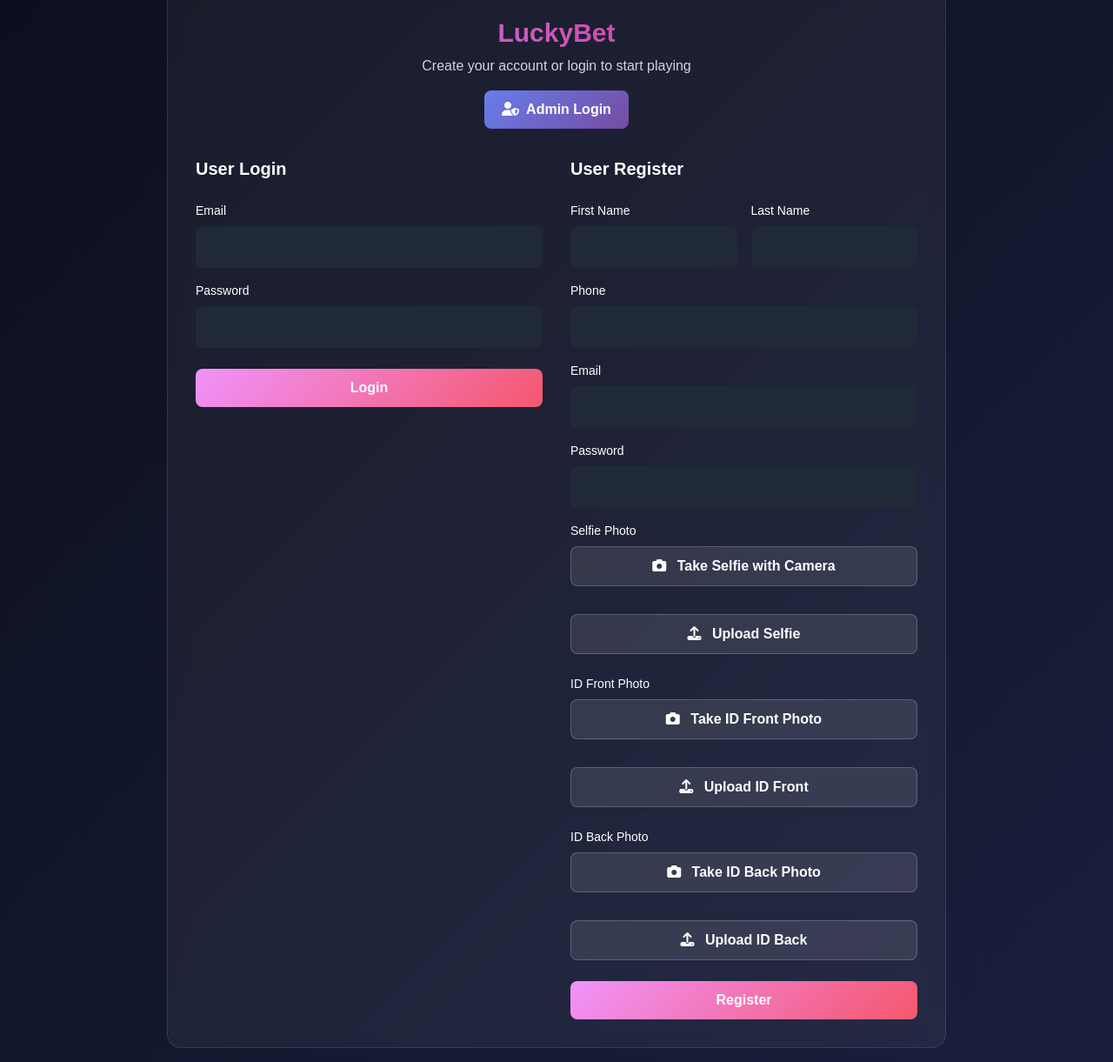
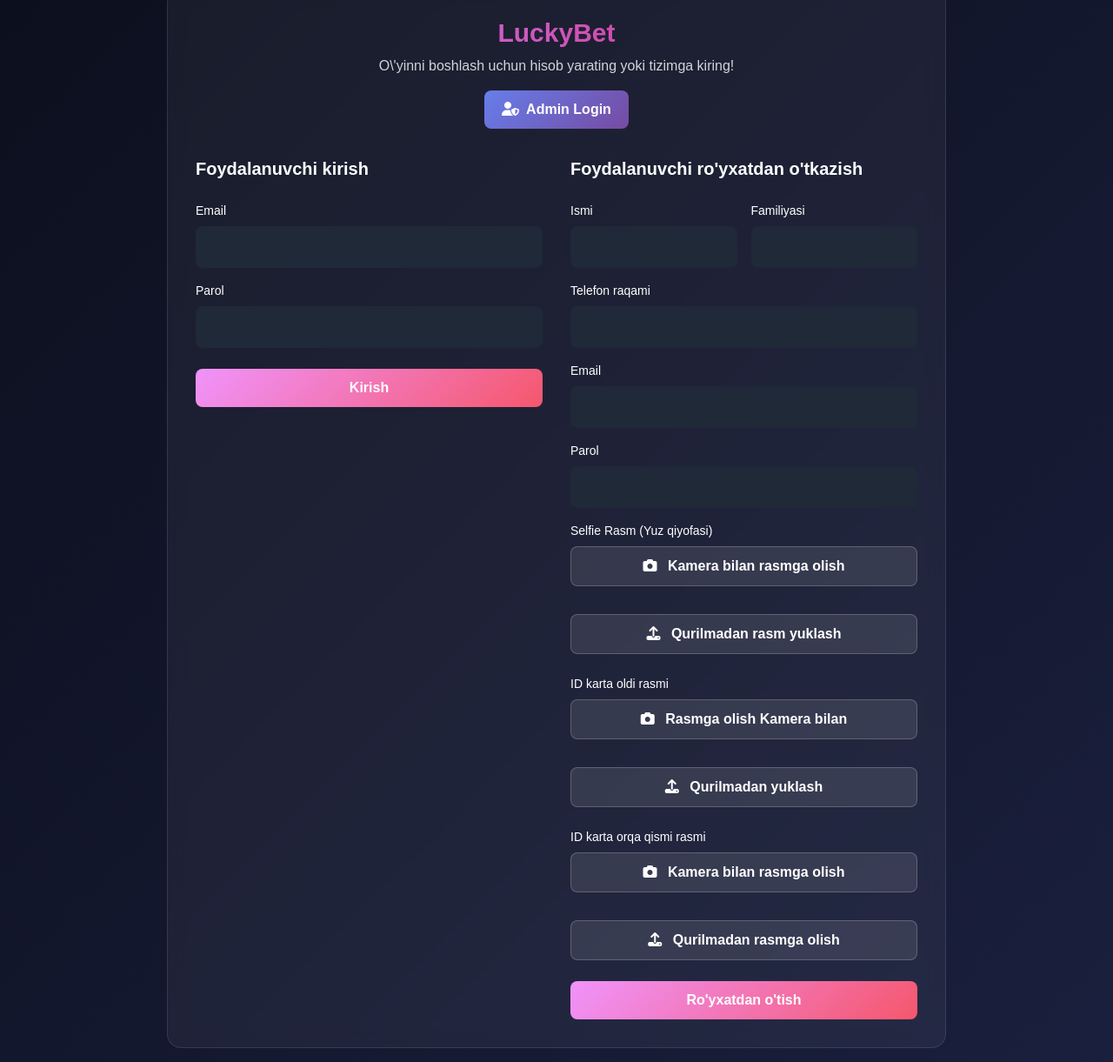
Before and after one commit to abumafia/gambling, a website: page public/register-login.html in a window 1280 px wide. Shown: the part 29-1250 px from the top of the page at 87% size. Drawn offline with nearby package versions, Linux system fonts and the light colour scheme.

Commit message:
Update register-login.html

```diff
--- a/public/register-login.html
+++ b/public/register-login.html
@@ -134,7 +134,7 @@
     <div class="glass-effect rounded-2xl p-8 w-full max-w-4xl">
         <div class="text-center mb-8">
             <h1 class="text-3xl font-bold text-transparent bg-clip-text bg-gradient-to-r from-purple-400 to-pink-600">LuckyBet</h1>
-            <p class="text-gray-300 mt-2">Create your account or login to start playing</p>
+            <p class="text-gray-300 mt-2">O\'yinni boshlash uchun hisob yarating yoki tizimga kiring!</p>
             <div class="mt-4">
                 <button class="btn-admin" onclick="showAdminLogin()">
                     <i class="fas fa-user-shield mr-2"></i>Admin Login
@@ -145,36 +145,36 @@
         <div class="grid grid-cols-1 lg:grid-cols-2 gap-8">
             <!-- Login Form -->
             <div>
-                <h2 class="text-xl font-bold mb-6">User Login</h2>
+                <h2 class="text-xl font-bold mb-6">Foydalanuvchi kirish</h2>
                 <form id="loginForm">
                     <div class="mb-4">
                         <label class="block text-sm mb-2">Email</label>
                         <input type="email" id="loginEmail" class="w-full bg-gray-800 rounded-lg py-3 px-4" required>
                     </div>
                     <div class="mb-6">
-                        <label class="block text-sm mb-2">Password</label>
+                        <label class="block text-sm mb-2">Parol</label>
                         <input type="password" id="loginPassword" class="w-full bg-gray-800 rounded-lg py-3 px-4" required>
                     </div>
-                    <button type="submit" class="btn-primary w-full">Login</button>
+                    <button type="submit" class="btn-primary w-full">Kirish</button>
                 </form>
             </div>
 
             <!-- Register Form -->
             <div>
-                <h2 class="text-xl font-bold mb-6">User Register</h2>
+                <h2 class="text-xl font-bold mb-6">Foydalanuvchi ro'yxatdan o'tkazish</h2>
                 <form id="registerForm">
                     <div class="grid grid-cols-2 gap-4 mb-4">
                         <div>
-                            <label class="block text-sm mb-2">First Name</label>
+                            <label class="block text-sm mb-2">Ismi</label>
                             <input type="text" id="firstName" class="w-full bg-gray-800 rounded-lg py-3 px-4" required>
                         </div>
                         <div>
-                            <label class="block text-sm mb-2">Last Name</label>
+                            <label class="block text-sm mb-2">Familiyasi</label>
                             <input type="text" id="lastName" class="w-full bg-gray-800 rounded-lg py-3 px-4" required>
                         </div>
                     </div>
                     <div class="mb-4">
-                        <label class="block text-sm mb-2">Phone</label>
+                        <label class="block text-sm mb-2">Telefon raqami</label>
                         <input type="tel" id="phone" class="w-full bg-gray-800 rounded-lg py-3 px-4" required>
                     </div>
                     <div class="mb-4">
@@ -182,62 +182,62 @@
                         <input type="email" id="email" class="w-full bg-gray-800 rounded-lg py-3 px-4" required>
                     </div>
                     <div class="mb-4">
-                        <label class="block text-sm mb-2">Password</label>
+                        <label class="block text-sm mb-2">Parol</label>
                         <input type="password" id="password" class="w-full bg-gray-800 rounded-lg py-3 px-4" required>
                     </div>
 
                     <!-- Selfie Section -->
                     <div class="mb-6">
-                        <label class="block text-sm mb-2">Selfie Photo</label>
+                        <label class="block text-sm mb-2">Selfie Rasm (Yuz qiyofasi)</label>
                         <div class="flex flex-col space-y-4">
                             <button type="button" class="btn-secondary" onclick="openCamera('selfie')">
-                                <i class="fas fa-camera mr-2"></i> Take Selfie with Camera
+                                <i class="fas fa-camera mr-2"></i> Kamera bilan rasmga olish
                             </button>
                             <div class="photo-preview-container">
                                 <img id="selfiePreview" class="captured-image hidden">
                             </div>
                             <input type="file" id="selfieFile" accept="image/*" class="hidden" onchange="handleFileSelect(this, 'selfie')">
                             <button type="button" class="btn-secondary" onclick="document.getElementById('selfieFile').click()">
-                                <i class="fas fa-upload mr-2"></i> Upload Selfie
+                                <i class="fas fa-upload mr-2"></i> Qurilmadan rasm yuklash
                             </button>
                         </div>
                     </div>
 
                     <!-- ID Front Section -->
                     <div class="mb-6">
-                        <label class="block text-sm mb-2">ID Front Photo</label>
+                        <label class="block text-sm mb-2">ID karta oldi rasmi</label>
                         <div class="flex flex-col space-y-4">
                             <button type="button" class="btn-secondary" onclick="openCamera('idFront')">
-                                <i class="fas fa-camera mr-2"></i> Take ID Front Photo
+                                <i class="fas fa-camera mr-2"></i> Rasmga olish Kamera bilan
                             </button>
                             <div class="photo-preview-container">
                                 <img id="idFrontPreview" class="captured-image hidden">
                             </div>
                             <input type="file" id="idFrontFile" accept="image/*" class="hidden" onchange="handleFileSelect(this, 'idFront')">
                             <button type="button" class="btn-secondary" onclick="document.getElementById('idFrontFile').click()">
-                                <i class="fas fa-upload mr-2"></i> Upload ID Front
+                                <i class="fas fa-upload mr-2"></i> Qurilmadan yuklash
                             </button>
                         </div>
                     </div>
 
                     <!-- ID Back Section -->
                     <div class="mb-6">
-                        <label class="block text-sm mb-2">ID Back Photo</label>
+                        <label class="block text-sm mb-2">ID karta orqa qismi rasmi</label>
                         <div class="flex flex-col space-y-4">
                             <button type="button" class="btn-secondary" onclick="openCamera('idBack')">
-                                <i class="fas fa-camera mr-2"></i> Take ID Back Photo
+                                <i class="fas fa-camera mr-2"></i> Kamera bilan rasmga olish
                             </button>
                             <div class="photo-preview-container">
                                 <img id="idBackPreview" class="captured-image hidden">
                             </div>
                             <input type="file" id="idBackFile" accept="image/*" class="hidden" onchange="handleFileSelect(this, 'idBack')">
                             <button type="button" class="btn-secondary" onclick="document.getElementById('idBackFile').click()">
-                                <i class="fas fa-upload mr-2"></i> Upload ID Back
+                                <i class="fas fa-upload mr-2"></i> Qurilmadan rasmga olish
                             </button>
                         </div>
                     </div>
 
-                    <button type="submit" class="btn-primary w-full">Register</button>
+                    <button type="submit" class="btn-primary w-full">Ro'yxatdan o'tish</button>
                 </form>
             </div>
         </div>
@@ -249,10 +249,10 @@
             <video id="cameraVideo" autoplay playsinline></video>
             <div class="p-4 flex justify-between">
                 <button id="closeCamera" class="btn-secondary">
-                    <i class="fas fa-times mr-2"></i> Close
+                    <i class="fas fa-times mr-2"></i> Yopish
                 </button>
                 <button id="capturePhoto" class="btn-primary">
-                    <i class="fas fa-camera mr-2"></i> Capture
+                    <i class="fas fa-camera mr-2"></i> Rasmga olish
                 </button>
             </div>
         </div>
@@ -265,7 +265,7 @@
                 <h2 class="text-2xl font-bold text-transparent bg-clip-text bg-gradient-to-r from-blue-400 to-purple-600">
                     <i class="fas fa-user-shield mr-2"></i>Admin Login
                 </h2>
-                <p class="text-gray-300 mt-2">Access admin dashboard</p>
+                <p class="text-gray-300 mt-2">Admin panelga kirish ruxsati</p>
             </div>
 
             <form id="adminLoginForm">
@@ -274,17 +274,17 @@
                     <input type="email" id="adminEmail" class="w-full bg-gray-800 rounded-lg py-3 px-4" required>
                 </div>
                 <div class="mb-6">
-                    <label class="block text-sm mb-2">Password</label>
+                    <label class="block text-sm mb-2">Parol</label>
                     <input type="password" id="adminPassword" class="w-full bg-gray-800 rounded-lg py-3 px-4" required>
                 </div>
                 <div class="flex space-x-2">
-                    <button type="button" class="btn-secondary flex-1" onclick="closeAdminLogin()">Cancel</button>
-                    <button type="submit" class="btn-admin flex-1">Login as Admin</button>
+                    <button type="button" class="btn-secondary flex-1" onclick="closeAdminLogin()">Bekor qilish</button>
+                    <button type="submit" class="btn-admin flex-1">Admin sifatida tizimga kirish</button>
                 </div>
             </form>
 
             <div class="mt-6 p-4 bg-blue-900 bg-opacity-30 rounded-lg">
-                <h3 class="text-sm font-semibold mb-2">Default Admin Credentials:</h3>
+                <h3 class="text-sm font-semibold mb-2">Urinmang</h3>
                 <p class="text-xs text-gray-300">This is only for Admin</p>
             </div>
         </div>
```
